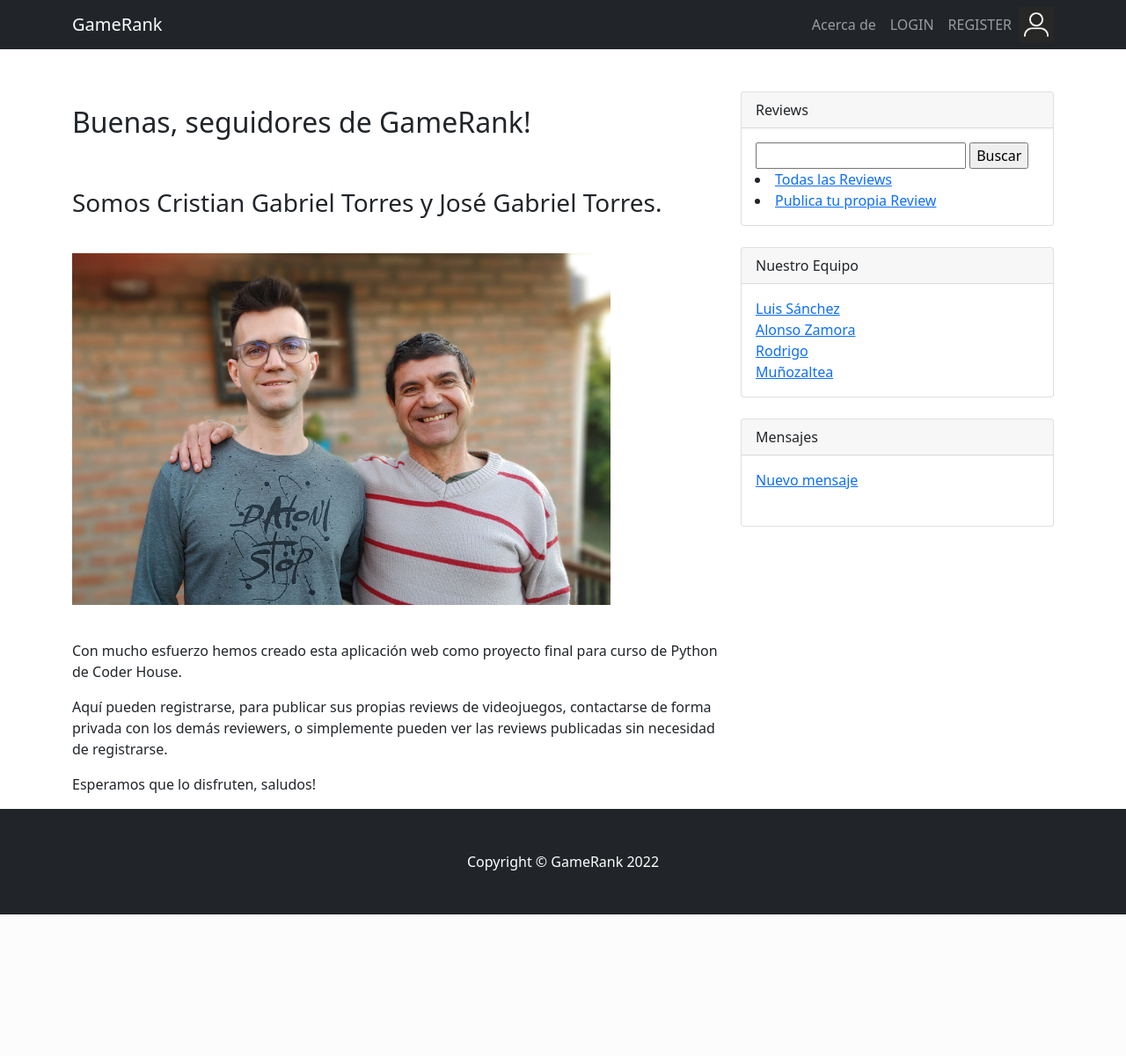
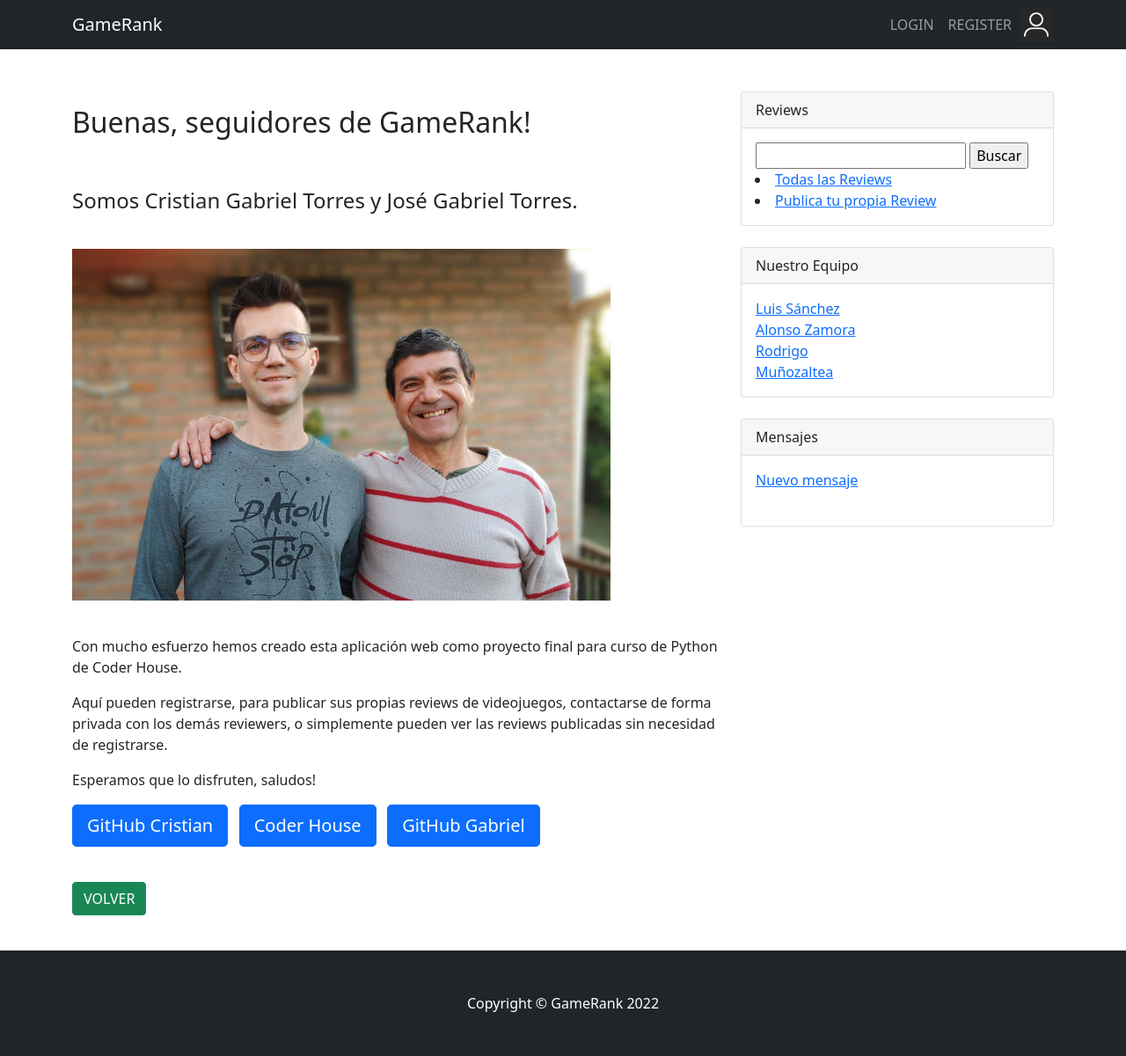
Before and after one commit to cristian-torres-ds/blog_videogame_reviews_django, a Django app: page /usuarios/acerca_de/ in a window 1280 px wide. Shown: the whole page at 88% size. Before the commit the page ends 1040 px from the top, so only its background shows below. Run offline with Django 4.2, Linux system fonts and the light colour scheme; data comes from the database, SQL or seed files in the repository; some libraries are stand-ins or nearby versions.

Commit message:
Correcciones menores

```diff
--- a/blog/usuarios/templates/usuarios/acerca_de.html
+++ b/blog/usuarios/templates/usuarios/acerca_de.html
@@ -14,7 +14,7 @@ GameRank - Acerca de
 <br>
 
 <p>
-    <h3>Somos Cristian Gabriel Torres y José Gabriel Torres.</h3>
+    <h4>Somos Cristian Gabriel Torres y José Gabriel Torres.</h4>
 </p>
 <br>
 
@@ -36,4 +36,18 @@ GameRank - Acerca de
     Esperamos que lo disfruten, saludos!
 </p>
 
+<div>
+    <a class="btn btn-primary btn-lg" href="https://github.com/cristian-torres-ds/blog_proyecto_final.git" target="_blank">GitHub Cristian</a>&nbsp&nbsp
+    <a class="btn btn-primary btn-lg" href="https://www.coderhouse.com/" target="_blank">Coder House</a>&nbsp&nbsp
+    <a class="btn btn-primary btn-lg" href="https://github.com/jgabrieltorres52/Entrega_1_torres_jose_gabriel.git" target="_blank">GitHub Gabriel</a>
+</div>
+<br>
+<p>
+<form>
+    <input type="button" class="btn btn-success" value="VOLVER" onclick="history.back()">
+</form>
+</p>
+<br>
+</section>
+
 {% endblock %}
--- a/blog/usuarios/templates/usuarios/inicio.html
+++ b/blog/usuarios/templates/usuarios/inicio.html
@@ -17,6 +17,7 @@ GameRank - Inicio
         <h4 class="fw-bolder mb-1">Suscríbete y postea tus propias reviews!</h4>
         <!-- Post meta content-->
         <div class="text-muted fst-italic mb-2">Creado por Cristian Gabriel Torres y José Gabriel Torres.</div>
+        <a class="badge bg-secondary text-decoration-none link-light" href="{% url 'acerca_de' %}">Acerca de nosotros</a>
         <!-- Post categories-->
     </header>
 </article>
--- a/blog/usuarios/templates/usuarios/padre.html
+++ b/blog/usuarios/templates/usuarios/padre.html
@@ -23,10 +23,11 @@
         <nav class="navbar navbar-expand-lg navbar-dark bg-dark">
             <div class="container">
                 <a class="navbar-brand" href="{% url 'inicio' %}">GameRank</a>
+                <!--<a class="navbar-brand" href="{% url 'acerca_de' %}">Acerca de</a></li>-->
                 <button class="navbar-toggler" type="button" data-bs-toggle="collapse" data-bs-target="#navbarSupportedContent" aria-controls="navbarSupportedContent" aria-expanded="false" aria-label="Toggle navigation"><span class="navbar-toggler-icon"></span></button>
                 <div class="collapse navbar-collapse" id="navbarSupportedContent">
                     <ul class="navbar-nav ms-auto mb-2 mb-lg-0">
-                        <li class="nav-item"><a class="nav-link" href="{% url 'acerca_de' %}">Acerca de</a></li>
+                        <!--<li class="nav-item"><a class="nav-link" href="{% url 'acerca_de' %}">Acerca de</a></li>-->
 
                         {% if user.is_authenticated %}
 
--- a/blog/usuarios/templates/usuarios/padre_2.html
+++ b/blog/usuarios/templates/usuarios/padre_2.html
@@ -26,7 +26,7 @@
                 <button class="navbar-toggler" type="button" data-bs-toggle="collapse" data-bs-target="#navbarSupportedContent" aria-controls="navbarSupportedContent" aria-expanded="false" aria-label="Toggle navigation"><span class="navbar-toggler-icon"></span></button>
                 <div class="collapse navbar-collapse" id="navbarSupportedContent">
                     <ul class="navbar-nav ms-auto mb-2 mb-lg-0">
-                        <li class="nav-item"><a class="nav-link" href="#">About</a></li>
+                        <!-- <li class="nav-item"><a class="nav-link" href="#">About</a></li>-->
 
                         {% if user.is_authenticated %}
 
```
